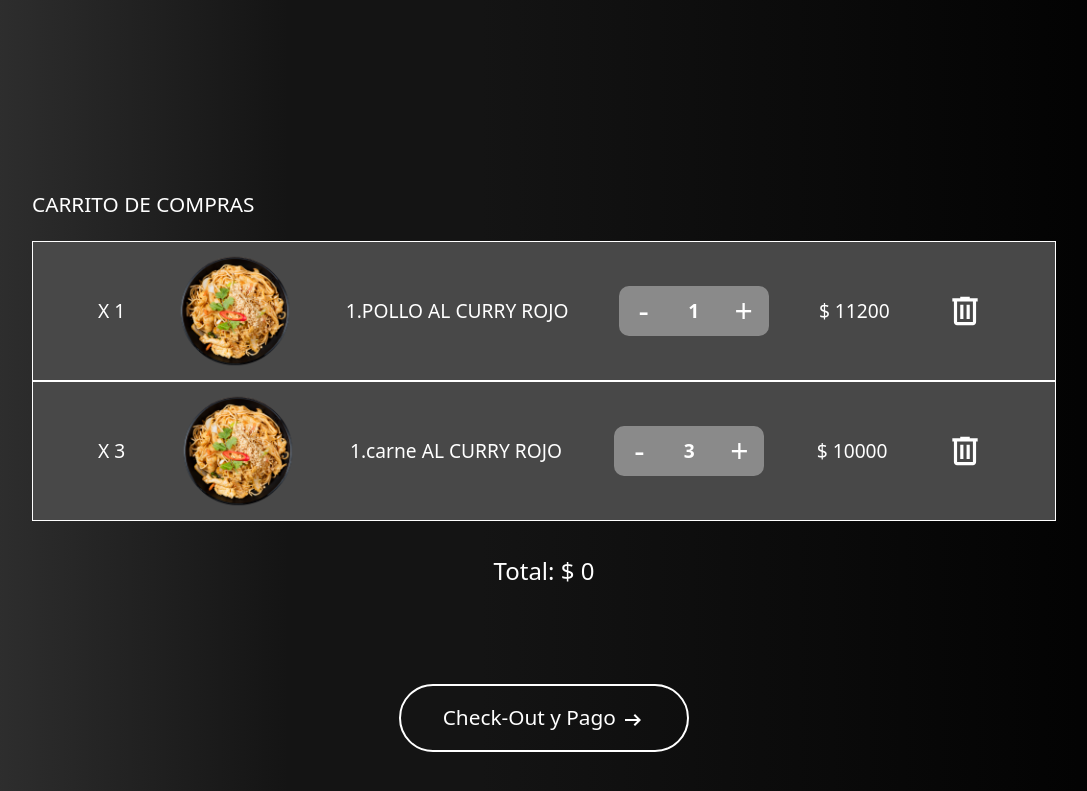
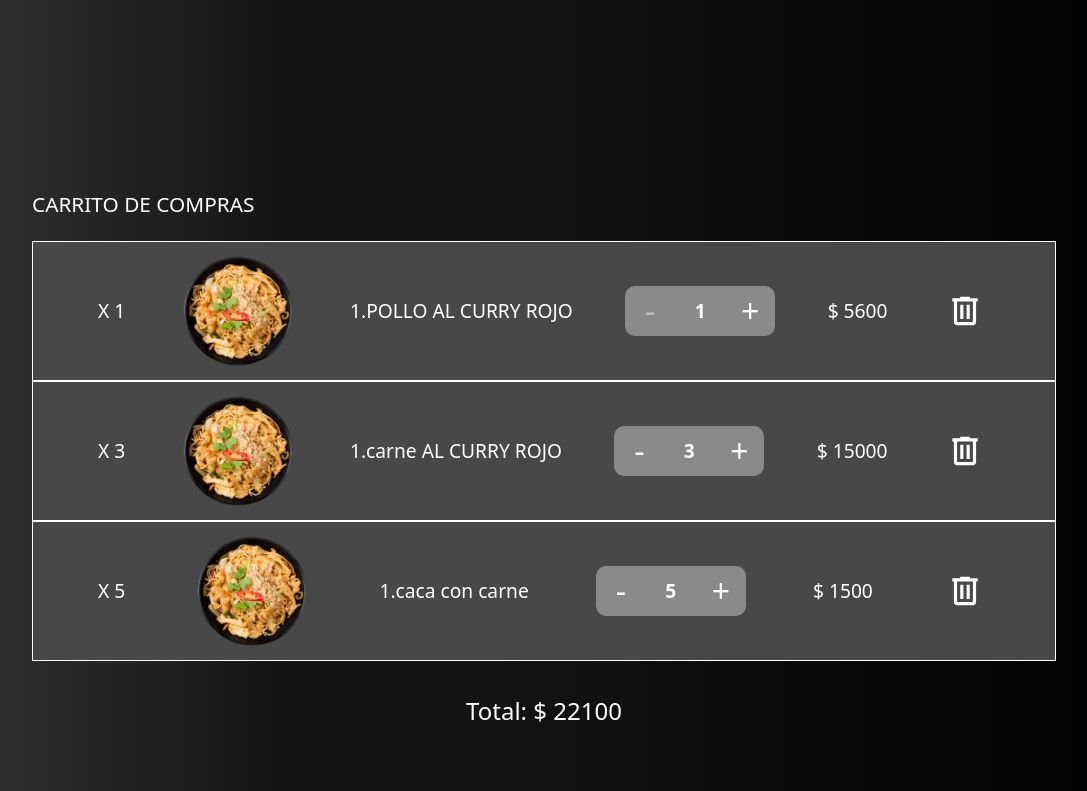
Before and after one commit to jgssanchez/proyecto-restaurant-75i-G1, a React (Vite) app: page /carrito in a window 1280 px wide. Shown: the top 791 px of the page, without its empty margins (96-1183 px from the left). Built offline with nearby package versions, Linux system fonts and the light colour scheme.

Commit message:
Carrito totalmente funcional

```diff
--- a/src/components/pages/carrito.jsx
+++ b/src/components/pages/carrito.jsx
@@ -15,7 +15,7 @@ const plato = {
 const plato2 = {
     name: "1.caca con carne",
     state: true,
-    price: 4000,
+    price: 300,
     details: "Filete de Pollo salteado con curry rojo y arroz.",
     img: cartExample,
 };
@@ -27,23 +27,35 @@ const plato3 = {
     img: cartExample,
 };
 
-/* Esto tiene que venir desde app.jsx */
+/* Esto tiene que venir desde app.jsx, cuando se agregue un item al carrito desde otra pagina */
 localStorage.setItem(
     "cart",
     JSON.stringify([
         { dish: plato, amount: 1 },
         { dish: plato3, amount: 3 },
+        { dish: plato2, amount: 5 },
     ])
 );
+/* ----------------------------------------------------------------------------- */
 
 const PaginaCarrito = () => {
     const [arrayCarrito, setArrayCarrito] = useState(
         JSON.parse(localStorage.getItem("cart"))
     );
 
-    console.log(arrayCarrito);
+    const [total, setTotal] = useState(0);
 
-    const [total, setTotal] = useState(0);
+    useEffect(() => {
+        const totalPrice = arrayCarrito.map(element => {
+            const productPrice = element.dish.price * element.amount;
+            return productPrice;
+        });
+        let suma = 0;
+        totalPrice.forEach(element => {
+            suma += element;
+        });
+        setTotal(suma);
+    }, [arrayCarrito]);
 
     return (
         <main className="pagCarrito">
@@ -92,28 +104,45 @@ const PaginaCarrito = () => {
 
 const CartItem = ({ item, array, setArray }) => {
     const [amount, setAmount] = useState(item.amount);
+
     const handleMoreAmount = () => {
-        setAmount(amount + 1);
-        item.amount = amount + 1;
+        const newAmount = amount + 1;
+        setAmount(newAmount);
+        const updatedItem = { ...item, amount: newAmount }; // Crea una nueva instancia de 'item' con la cantidad actualizada
+        updateItemInArray(updatedItem); // Actualiza el estado 'array' con el 'item' actualizado
     };
+
     const handleLessAmount = () => {
-        setAmount(amount - 1);
-        item.amount = amount - 1;
+        if (amount > 1) {
+            const newAmount = amount - 1;
+            setAmount(newAmount);
+            const updatedItem = { ...item, amount: newAmount }; // Crea una nueva instancia de 'item' con la cantidad actualizada
+            updateItemInArray(updatedItem); // Actualiza el estado 'array' con el 'item' actualizado
+        }
     };
+
     const handleDeletion = name => {
-        setArray(array.filter(product => product.name !== name));
+        const updatedArray = array.filter(
+            product => product.dish.name !== name
+        );
+        setArray(updatedArray);
+        localStorage.setItem("cart", JSON.stringify(updatedArray));
     };
-    /* Si el producto está repetido en el array, se transforma en "amount" */
+
+    const updateItemInArray = updatedItem => {
+        const updatedArray = array.map(product => {
+            if (product.dish.name === updatedItem.dish.name) {
+                return updatedItem; // Reemplazar el 'item' actualizado en el array
+            }
+            return product;
+        });
+        setArray(updatedArray);
+        localStorage.setItem("cart", JSON.stringify(updatedArray));
+    };
+
     useEffect(() => {
-        const repetitions = array.filter(
-            product => product.name === item.name
-        ).length;
-        setAmount(repetitions);
-    }, [array, item]);
-    /* si el amount cambia, cambia el precio total del carrito */
-    const handleTotalUp = () => {
-        setTotal(total);
-    };
+        localStorage.setItem("cart", JSON.stringify(array));
+    }, [array]);
 
     return (
         <tr className="pagCarritoItem">
```
